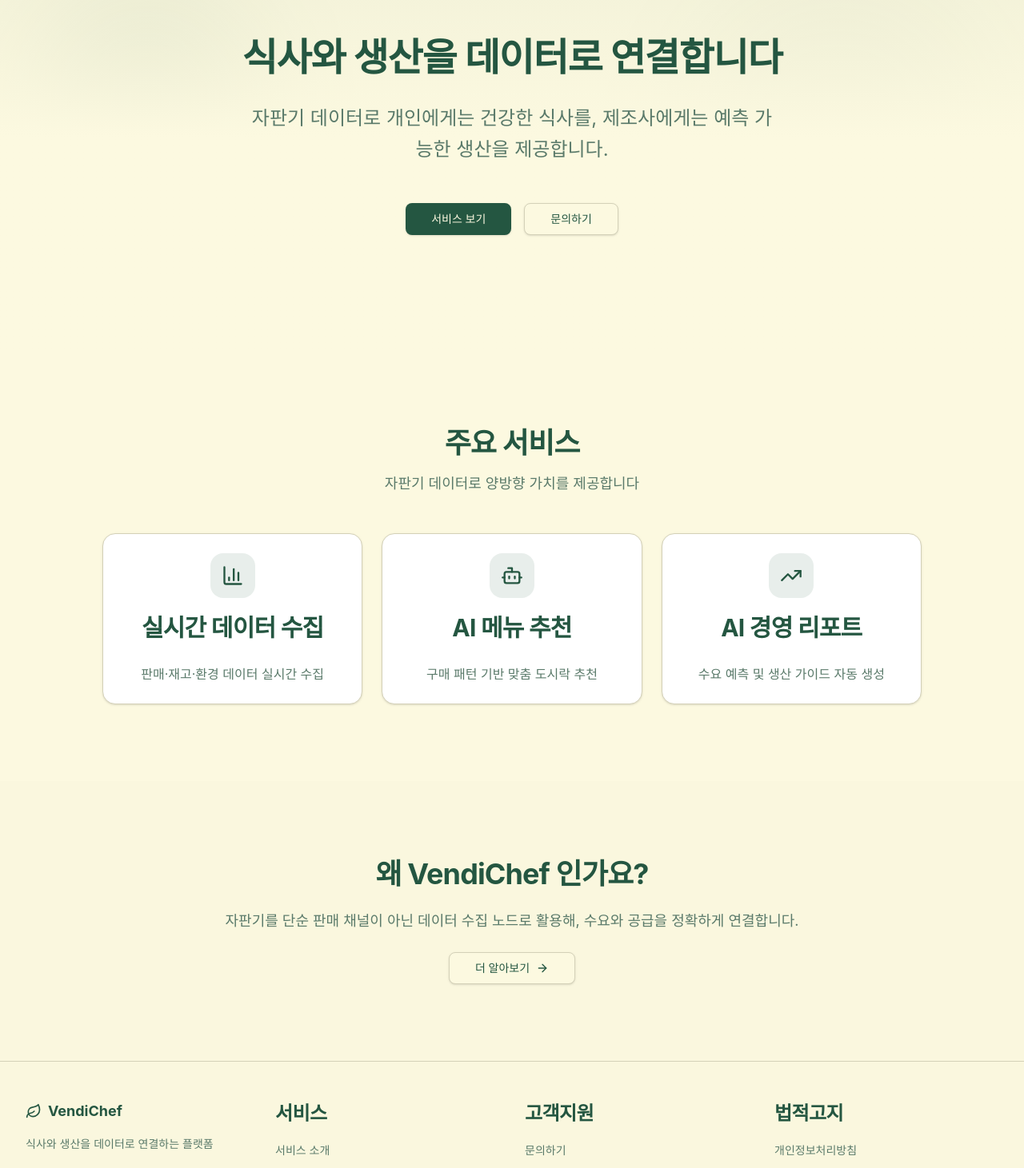
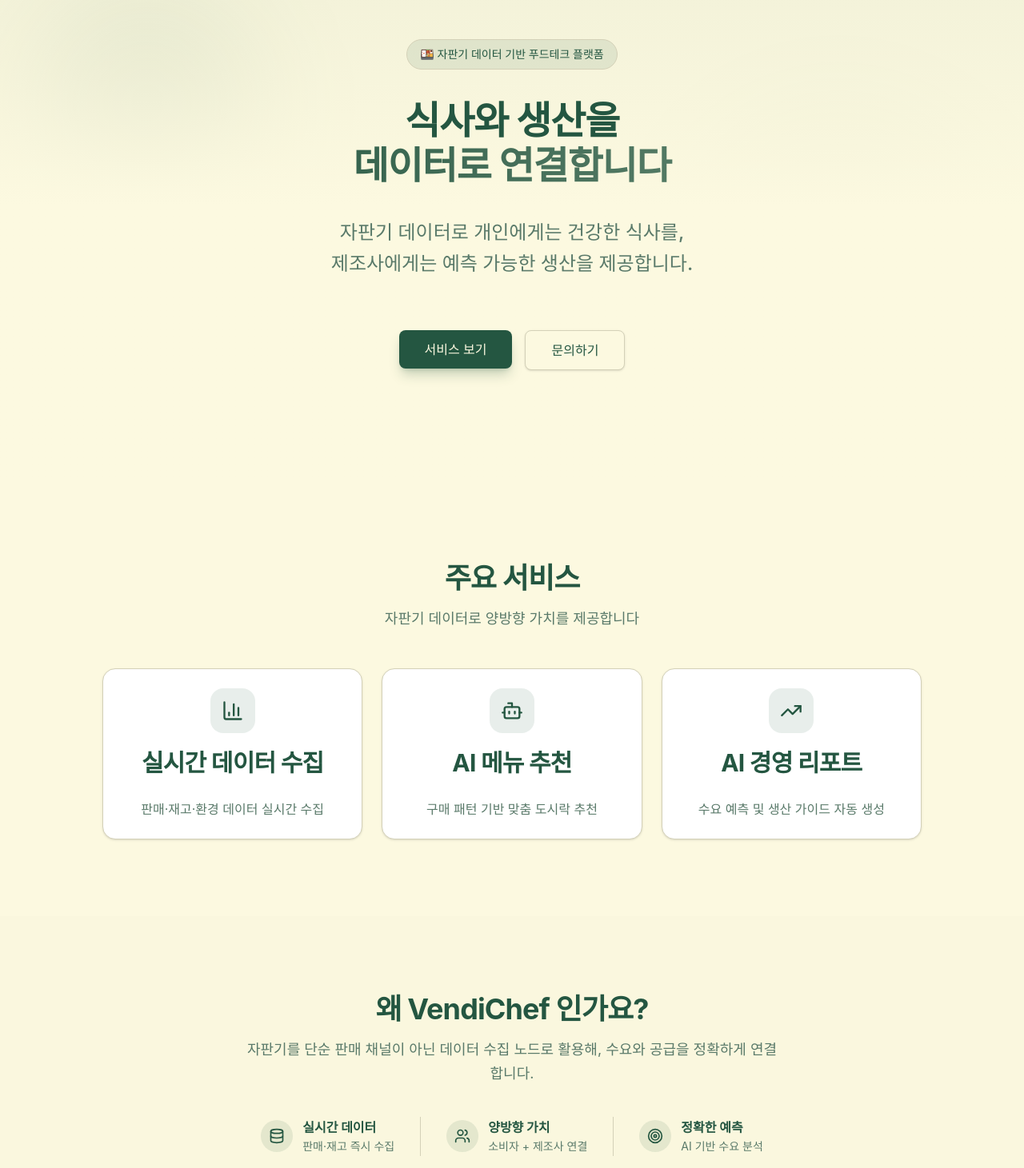
Before and after one commit to kt-cloud-8ocket/frontend, a React (Vite) app: page / in a window 1280 px wide. Shown: the part 160-1621 px from the top of the page at 80% size. Built offline with nearby package versions, Linux system fonts and the light colour scheme; a web font is replaced by a local one.

Commit message:
feat: Home 페이지 UI 개선
- HomeHero: 뱃지 추가, 제목 그라데이션, 줄바꿈 개선, 버튼 강화
- HomeAbout: 강조 포인트 추가 (아이콘 + 구분선 스타일)

```diff
--- a/src/components/about/AboutVisionMission.tsx
+++ b/src/components/about/AboutVisionMission.tsx
@@ -14,7 +14,7 @@
             <h2 className="text-3xl md:text-4xl font-bold">
               {visionMission.title}
             </h2>
-            <p className="text-lg text-muted-foreground max-w-3xl mx-auto leading-relaxed">
+            <p className="text-lg text-muted-foreground mx-auto leading-relaxed">
               {visionMission.description}
             </p>
           </div>
--- a/src/components/faq/FAQList.tsx
+++ b/src/components/faq/FAQList.tsx
@@ -1,5 +1,6 @@
 // components/faq/FAQList.tsx
 import { useState } from "react";
+import { Link } from "react-router-dom";
 import {
   Accordion,
   AccordionContent,
@@ -234,9 +235,12 @@
             <p className="text-sm text-muted-foreground">
               더 자세한 내용은 문의하기를 통해 확인하실 수 있습니다.
             </p>
-            <button className="inline-flex items-center justify-center rounded-md bg-primary px-6 py-2 text-sm font-medium text-primary-foreground hover:bg-primary/90 transition-colors">
+            <Link
+              to="/contact"
+              className="inline-flex items-center justify-center rounded-md bg-primary px-6 py-2 text-sm font-medium text-primary-foreground hover:bg-primary/90 transition-colors"
+            >
               문의하기
-            </button>
+            </Link>
           </div>
         </div>
       </div>
--- a/src/components/home/HomeAbout.tsx
+++ b/src/components/home/HomeAbout.tsx
@@ -2,7 +2,19 @@
 import { Link } from "react-router-dom";
 import { Button } from "@/components/ui";
 import { homeContent } from "@/lib";
-import { ArrowRight } from "lucide-react";
+import {
+  ArrowRight,
+  Database,
+  Users,
+  Target,
+  type LucideIcon,
+} from "lucide-react";
+
+const iconMap: Record<string, LucideIcon> = {
+  Database,
+  Users,
+  Target,
+};
 
 export function HomeAbout() {
   const { about } = homeContent;
@@ -10,11 +22,38 @@
   return (
     <section className="py-16 md:py-24 bg-muted/30">
       <div className="container">
-        <div className="max-w-3xl mx-auto text-center space-y-6">
+        <div className="max-w-4xl mx-auto space-y-10">
+          {/* 헤더 */}
+          <div className="text-center space-y-4">
             <h2 className="text-3xl md:text-4xl font-bold">{about.title}</h2>
-          <p className="text-lg text-muted-foreground leading-relaxed">
+            <p className="text-lg text-muted-foreground leading-relaxed max-w-2xl mx-auto">
               {about.description}
             </p>
+          </div>
+
+          {/* 강조 포인트 - 구분선 스타일 */}
+          <div className="flex flex-col sm:flex-row items-center justify-center divide-y sm:divide-y-0 sm:divide-x divide-border">
+            {about.highlights.map((item) => {
+              const Icon = iconMap[item.icon];
+              return (
+                <div
+                  key={item.label}
+                  className="flex items-center gap-3 px-8 py-4 sm:py-0"
+                >
+                  <div className="w-10 h-10 bg-primary/10 rounded-full flex items-center justify-center">
+                    {Icon && <Icon className="w-5 h-5 text-primary" />}
+                  </div>
+                  <div>
+                    <p className="font-bold text-foreground">{item.label}</p>
+                    <p className="text-sm text-muted-foreground">{item.desc}</p>
+                  </div>
+                </div>
+              );
+            })}
+          </div>
+
+          {/* CTA */}
+          <div className="text-center">
             <Button variant="outline" size="lg" asChild>
               <Link
                 to={about.cta.href}
@@ -26,6 +65,7 @@
             </Button>
           </div>
         </div>
+      </div>
     </section>
   );
 }
--- a/src/components/home/HomeHero.tsx
+++ b/src/components/home/HomeHero.tsx
@@ -15,18 +15,42 @@
       </div>
 
       <div className="container">
-        <div className="max-w-4xl mx-auto text-center space-y-8">
-          <h1 className="text-4xl sm:text-5xl md:text-6xl font-bold tracking-tight">
-            {hero.title}
+        <div className="max-w-4xl mx-auto text-center space-y-10">
+          {/* 뱃지 */}
+          <div className="inline-flex items-center px-4 py-2 rounded-full bg-primary/10 border border-primary/20 text-primary text-sm font-medium">
+            🍱 자판기 데이터 기반 푸드테크 플랫폼
+          </div>
+
+          <h1 className="text-4xl sm:text-5xl md:text-6xl lg:text-7xl font-bold tracking-tight text-foreground">
+            <span className="block">식사와 생산을</span>
+            <span className="block mt-2 bg-gradient-to-r from-primary to-primary/70 bg-clip-text text-transparent">
+              데이터로 연결합니다
+            </span>
           </h1>
-          <p className="text-lg sm:text-xl md:text-2xl text-muted-foreground leading-relaxed max-w-2xl mx-auto">
-            {hero.subtitle}
+
+          <p className="text-lg sm:text-xl md:text-2xl text-muted-foreground leading-relaxed max-w-2xl mx-auto font-medium">
+            <span className="block">
+              자판기 데이터로 개인에게는 건강한 식사를,
+            </span>
+            <span className="block">
+              제조사에게는 예측 가능한 생산을 제공합니다.
+            </span>
           </p>
-          <div className="flex flex-col sm:flex-row gap-4 justify-center pt-4">
-            <Button size="lg" asChild>
+
+          <div className="flex flex-col sm:flex-row gap-4 justify-center pt-6">
+            <Button
+              size="lg"
+              className="text-base px-8 py-6 shadow-lg shadow-primary/25"
+              asChild
+            >
               <Link to={hero.primaryCTA.href}>{hero.primaryCTA.label}</Link>
             </Button>
-            <Button size="lg" variant="outline" asChild>
+            <Button
+              size="lg"
+              variant="outline"
+              className="text-base px-8 py-6"
+              asChild
+            >
               <Link to={hero.secondaryCTA.href}>{hero.secondaryCTA.label}</Link>
             </Button>
           </div>
--- a/src/lib/content.ts
+++ b/src/lib/content.ts
@@ -35,6 +35,11 @@
     title: "왜 VendiChef 인가요?",
     description:
       "자판기를 단순 판매 채널이 아닌 데이터 수집 노드로 활용해, 수요와 공급을 정확하게 연결합니다.",
+    highlights: [
+      { icon: "Database", label: "실시간 데이터", desc: "판매·재고 즉시 수집" },
+      { icon: "Users", label: "양방향 가치", desc: "소비자 + 제조사 연결" },
+      { icon: "Target", label: "정확한 예측", desc: "AI 기반 수요 분석" },
+    ],
     cta: { label: "더 알아보기", href: "/about" },
   },
 };
--- a/src/styles/globals.css
+++ b/src/styles/globals.css
@@ -6,16 +6,16 @@
 @theme {
   /* 커스텀 브랜드 색상 */
   --color-primary: #245641;
-  --color-primary-foreground: #FCF9E0;
-  --color-secondary: #FCF9E0;
+  --color-primary-foreground: #fcf9e0;
+  --color-secondary: #fcf9e0;
   --color-secondary-foreground: #245641;
-  --color-tertiary: #E26931;
-  --color-tertiary-foreground: #FCF9E0;
-  --color-quinary: #D5F466;
+  --color-tertiary: #e26931;
+  --color-tertiary-foreground: #fcf9e0;
+  --color-quinary: #d5f466;
   --color-quinary-foreground: #245641;
 
   /* 기본 색상 */
-  --color-background: #FCF9E0;
+  --color-background: #fcf9e0;
   --color-foreground: #245641;
   --color-card: #ffffff;
   --color-card-foreground: #245641;
@@ -23,10 +23,10 @@
   --color-popover-foreground: #245641;
   --color-muted: #f5f2d8;
   --color-muted-foreground: #5a7a6a;
-  --color-accent: #D5F466;
+  --color-accent: #d5f466;
   --color-accent-foreground: #245641;
-  --color-destructive: #E26931;
-  --color-destructive-foreground: #FCF9E0;
+  --color-destructive: #e26931;
+  --color-destructive-foreground: #fcf9e0;
   --color-border: #d4d1b8;
   --color-input: #d4d1b8;
   --color-ring: #245641;
@@ -45,24 +45,24 @@
 /* 다크모드 */
 .dark {
   --color-background: #1a3d2e;
-  --color-foreground: #FCF9E0;
+  --color-foreground: #fcf9e0;
   --color-card: #245641;
-  --color-card-foreground: #FCF9E0;
+  --color-card-foreground: #fcf9e0;
   --color-popover: #245641;
-  --color-popover-foreground: #FCF9E0;
-  --color-primary: #D5F466;
+  --color-popover-foreground: #fcf9e0;
+  --color-primary: #d5f466;
   --color-primary-foreground: #245641;
   --color-secondary: #2d6a52;
-  --color-secondary-foreground: #FCF9E0;
+  --color-secondary-foreground: #fcf9e0;
   --color-muted: #2d6a52;
   --color-muted-foreground: #b8d4c5;
-  --color-accent: #E26931;
-  --color-accent-foreground: #FCF9E0;
-  --color-destructive: #E26931;
-  --color-destructive-foreground: #FCF9E0;
+  --color-accent: #e26931;
+  --color-accent-foreground: #fcf9e0;
+  --color-destructive: #e26931;
+  --color-destructive-foreground: #fcf9e0;
   --color-border: #3d7a62;
   --color-input: #3d7a62;
-  --color-ring: #D5F466;
+  --color-ring: #d5f466;
 }
 
 /* 기본 스타일 */
```
Also changed, not shown: src/components/layout/Header.tsx (+58 -6 lines), src/mocks/companies.ts (+6 -3 lines), src/pages/service/ServiceListPage.tsx (+6 -2 lines), 1 other file (tests, documents, lock files or other folders). Lines whose indentation alone changed are shown as unchanged.
